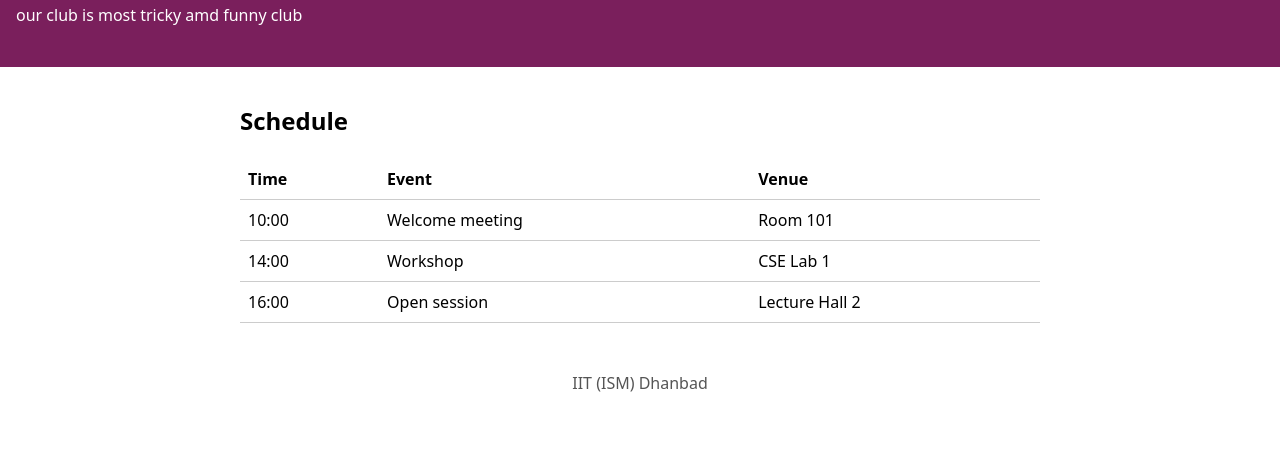
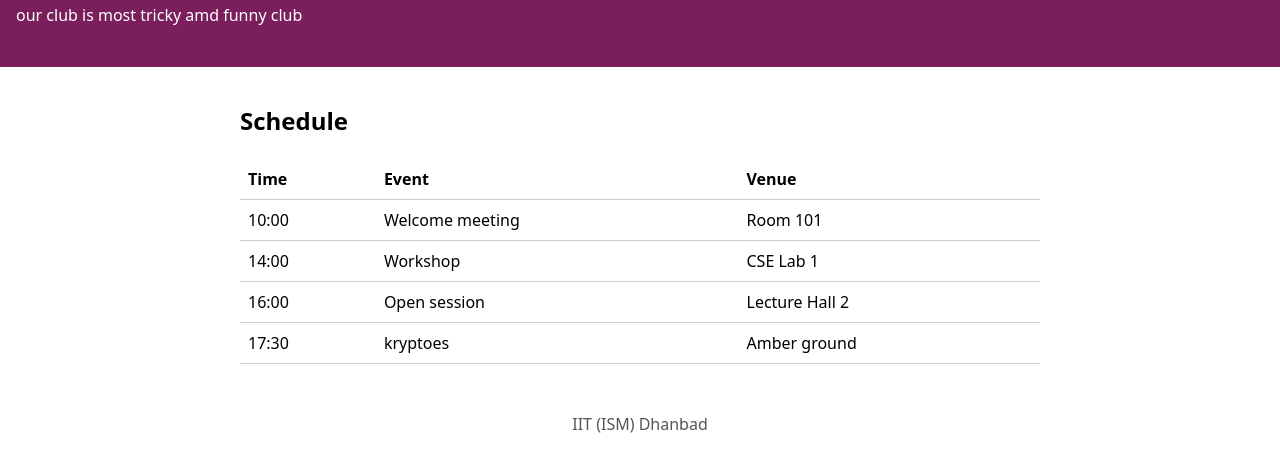
Before and after one commit to PrudhviSanthosh/club-page, a plain HTML site: page index.html in a window 1280 px wide. Shown: the part 112-584 px from the top of the page. Drawn offline with Linux system fonts and the light colour scheme.

Commit message:
added details about kryptoes event

```diff
--- a/index.html
+++ b/index.html
@@ -23,6 +23,7 @@
           <tr><td>10:00</td><td>Welcome meeting</td><td>Room 101</td></tr>
           <tr><td>14:00</td><td>Workshop</td><td>CSE Lab 1</td></tr>
           <tr><td>16:00</td><td>Open session</td><td>Lecture Hall 2</td></tr>
+	  <tr><td>17:30</td><td>kryptoes</td><td>Amber ground</td></tr>
         </tbody>
       </table>
     </section>
```
